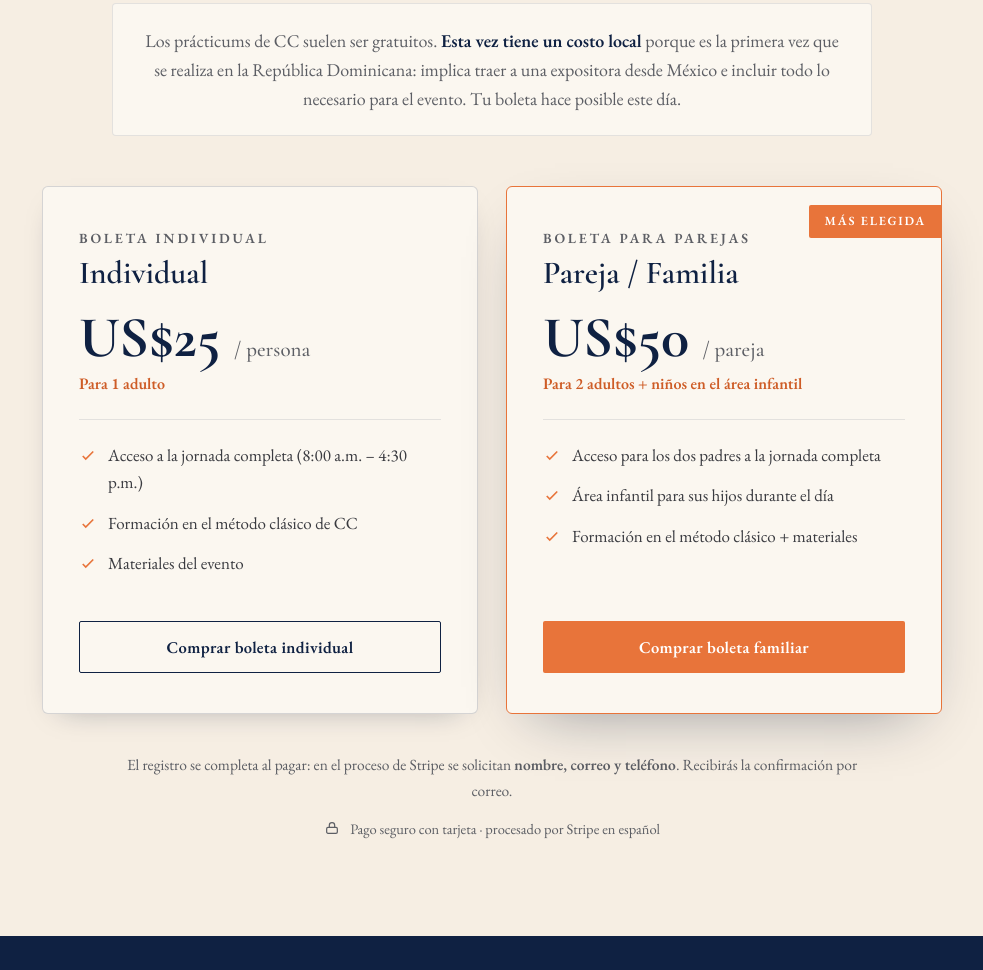
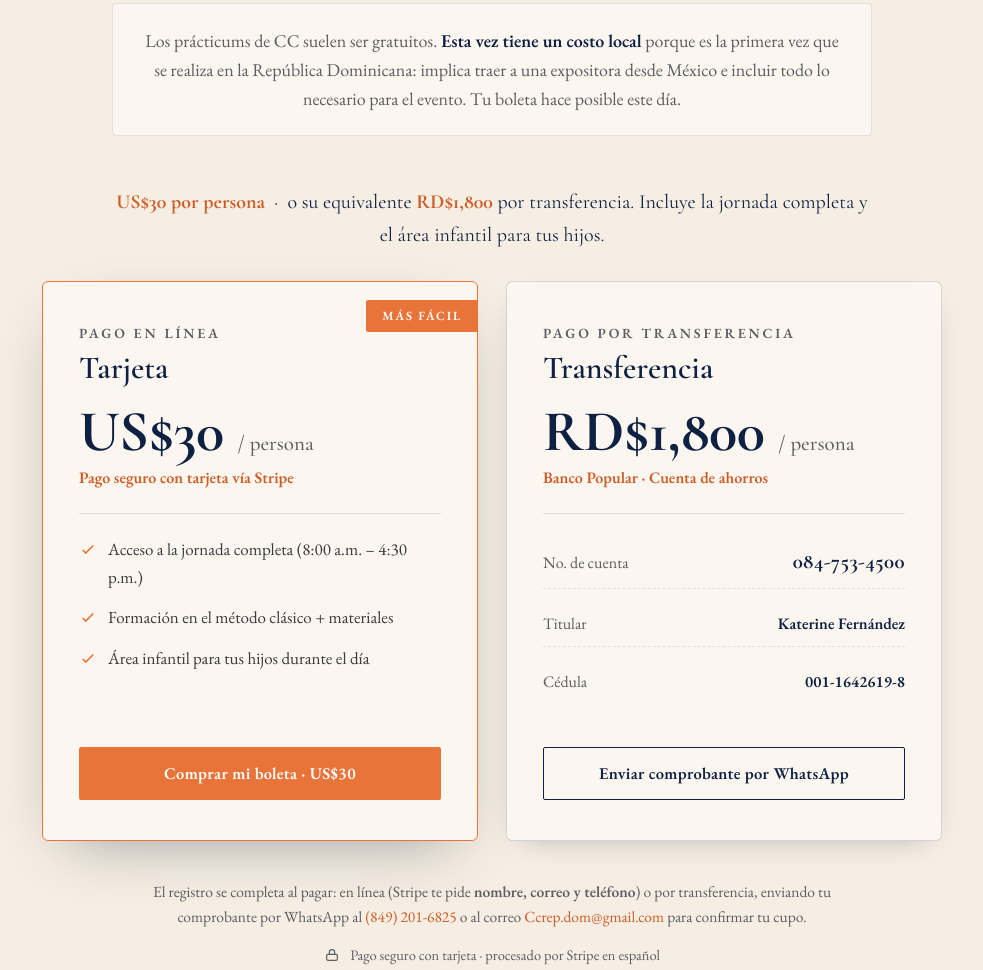
Before and after one commit to classical-conversations-rd/practicum-2026-, a plain HTML site: page index.html in a window 1280 px wide. Shown: the part 4648-5618 px from the top of the page, without its empty margins (148-1131 px from the left). Drawn offline with nearby package versions, Linux system fonts and the light colour scheme.

Commit message:
Precio único US$30 / RD$1,800 transferencia + datos de cuenta

```diff
--- a/index.html
+++ b/index.html
@@ -8,7 +8,7 @@
 
 <!-- Open Graph / redes sociales -->
 <meta property="og:title" content="Prácticum 2026 · Classical Conversations RD" />
-<meta property="og:description" content="¿Cómo enseñar gramática a nuestros hijos? Jornada de formación para padres. Sábado 25 de julio de 2026, Santo Domingo. Boletas desde US$25." />
+<meta property="og:description" content="¿Cómo enseñar gramática a nuestros hijos? Jornada de formación para padres. Sábado 25 de julio de 2026, Santo Domingo. Boletas: US$30 por persona." />
 <meta property="og:type" content="website" />
 <meta property="og:url" content="https://classical-conversations-rd.github.io/practicum-2026-/" />
 <meta property="og:image" content="https://classical-conversations-rd.github.io/practicum-2026-/og-image.jpg" />
@@ -18,7 +18,7 @@
 <meta property="og:locale" content="es_DO" />
 <meta name="twitter:card" content="summary_large_image" />
 <meta name="twitter:title" content="Prácticum 2026 · Classical Conversations RD" />
-<meta name="twitter:description" content="¿Cómo enseñar gramática a nuestros hijos? Sábado 25 de julio de 2026, Santo Domingo. Boletas desde US$25." />
+<meta name="twitter:description" content="¿Cómo enseñar gramática a nuestros hijos? Sábado 25 de julio de 2026, Santo Domingo. Boletas: US$30 por persona." />
 <meta name="twitter:image" content="https://classical-conversations-rd.github.io/practicum-2026-/og-image.jpg" />
 
 <link rel="preconnect" href="https://fonts.googleapis.com" />
@@ -211,6 +211,13 @@
   .tk .btn{width:100%;margin-top:auto}
   .tk-foot{text-align:center;max-width:760px;margin:38px auto 0;color:var(--muted);font-size:15.5px}
   .pay-row{display:flex;align-items:center;justify-content:center;gap:10px;margin-top:14px;color:var(--muted);font-size:14.5px}
+  .oneprice{max-width:760px;margin:0 auto 30px;text-align:center;font-size:20px;color:var(--navy);font-family:'Cormorant Garamond',serif}
+  .oneprice strong{color:var(--orange-deep);font-weight:700}
+  .bank{list-style:none;margin:0 0 30px;border-top:1px solid var(--line-soft);padding-top:22px}
+  .bank li{display:flex;justify-content:space-between;align-items:baseline;gap:14px;padding:9px 0;font-size:16px;color:var(--muted);border-bottom:1px dashed var(--line-soft)}
+  .bank li:last-child{border-bottom:0}
+  .bank li span{color:var(--navy);font-weight:600;text-align:right}
+  .bank li .acct{font-size:21px;letter-spacing:.02em;font-family:'Cormorant Garamond',serif;font-weight:700}
 
   /* ---------- Details ---------- */
   .details{background:var(--navy);color:#EADFCD}
@@ -441,41 +448,42 @@
     </div>
     <p class="why reveal">Los prácticums de CC suelen ser gratuitos. <strong>Esta vez tiene un costo local</strong> porque es la primera vez que se realiza en la República Dominicana: implica traer a una expositora desde México e incluir todo lo necesario para el evento. Tu boleta hace posible este día.</p>
 
+    <p class="oneprice reveal"><strong>US$30 por persona</strong> &nbsp;·&nbsp; o su equivalente <strong>RD$1,800</strong> por transferencia. Incluye la jornada completa y el área infantil para tus hijos.</p>
+
     <div class="tk-grid reveal">
-      <!-- Individual -->
-      <div class="tk">
-        <span class="kicker">Boleta individual</span>
-        <h3>Individual</h3>
-        <div class="price">US$25 <small>/ persona</small></div>
-        <div class="ppl">Para 1 adulto</div>
+      <!-- Pago en línea (Stripe) -->
+      <div class="tk feat">
+        <span class="ribbon">Más fácil</span>
+        <span class="kicker">Pago en línea</span>
+        <h3>Tarjeta</h3>
+        <div class="price">US$30 <small>/ persona</small></div>
+        <div class="ppl">Pago seguro con tarjeta vía Stripe</div>
         <ul>
           <li><svg width="18" height="18" viewBox="0 0 24 24" fill="none" stroke="currentColor" stroke-width="2.2"><path d="M5 12l4 4 10-10"/></svg> Acceso a la jornada completa (8:00 a.m. – 4:30 p.m.)</li>
-          <li><svg width="18" height="18" viewBox="0 0 24 24" fill="none" stroke="currentColor" stroke-width="2.2"><path d="M5 12l4 4 10-10"/></svg> Formación en el método clásico de CC</li>
-          <li><svg width="18" height="18" viewBox="0 0 24 24" fill="none" stroke="currentColor" stroke-width="2.2"><path d="M5 12l4 4 10-10"/></svg> Materiales del evento</li>
+          <li><svg width="18" height="18" viewBox="0 0 24 24" fill="none" stroke="currentColor" stroke-width="2.2"><path d="M5 12l4 4 10-10"/></svg> Formación en el método clásico + materiales</li>
+          <li><svg width="18" height="18" viewBox="0 0 24 24" fill="none" stroke="currentColor" stroke-width="2.2"><path d="M5 12l4 4 10-10"/></svg> Área infantil para tus hijos durante el día</li>
         </ul>
-        <!-- TODO: reemplazar href="#" por el Stripe Payment Link de la boleta INDIVIDUAL -->
-        <a class="btn btn-ghost" href="#" data-stripe="individual" target="_blank" rel="noopener">Comprar boleta individual</a>
+        <!-- TODO: reemplazar href="#" por el Stripe Payment Link (US$30) -->
+        <a class="btn btn-primary" href="#" data-stripe="tarjeta" target="_blank" rel="noopener">Comprar mi boleta · US$30</a>
       </div>
 
-      <!-- Pareja / Familia -->
-      <div class="tk feat">
-        <span class="ribbon">Más elegida</span>
-        <span class="kicker">Boleta para parejas</span>
-        <h3>Pareja / Familia</h3>
-        <div class="price">US$50 <small>/ pareja</small></div>
-        <div class="ppl">Para 2 adultos + niños en el área infantil</div>
-        <ul>
-          <li><svg width="18" height="18" viewBox="0 0 24 24" fill="none" stroke="currentColor" stroke-width="2.2"><path d="M5 12l4 4 10-10"/></svg> Acceso para los dos padres a la jornada completa</li>
-          <li><svg width="18" height="18" viewBox="0 0 24 24" fill="none" stroke="currentColor" stroke-width="2.2"><path d="M5 12l4 4 10-10"/></svg> Área infantil para sus hijos durante el día</li>
-          <li><svg width="18" height="18" viewBox="0 0 24 24" fill="none" stroke="currentColor" stroke-width="2.2"><path d="M5 12l4 4 10-10"/></svg> Formación en el método clásico + materiales</li>
+      <!-- Transferencia bancaria -->
+      <div class="tk">
+        <span class="kicker">Pago por transferencia</span>
+        <h3>Transferencia</h3>
+        <div class="price">RD$1,800 <small>/ persona</small></div>
+        <div class="ppl">Banco Popular · Cuenta de ahorros</div>
+        <ul class="bank">
+          <li>No. de cuenta <span class="acct">084-753-4500</span></li>
+          <li>Titular <span>Katerine Fernández</span></li>
+          <li>Cédula <span>001-1642619-8</span></li>
         </ul>
-        <!-- TODO: reemplazar href="#" por el Stripe Payment Link de la boleta PAREJA/FAMILIA -->
-        <a class="btn btn-primary" href="#" data-stripe="pareja" target="_blank" rel="noopener">Comprar boleta familiar</a>
+        <a class="btn btn-ghost" href="https://wa.me/18492016825?text=Hola,%20envío%20mi%20comprobante%20de%20transferencia%20para%20el%20Prácticum%202026" target="_blank" rel="noopener">Enviar comprobante por WhatsApp</a>
       </div>
     </div>
 
     <div class="tk-foot reveal">
-      <p>El registro se completa al pagar: en el proceso de Stripe se solicitan <strong>nombre, correo y teléfono</strong>. Recibirás la confirmación por correo.</p>
+      <p>El registro se completa al pagar: en línea (Stripe te pide <strong>nombre, correo y teléfono</strong>) o por transferencia, enviando tu comprobante por WhatsApp al <a href="tel:+18492016825" style="color:var(--orange-deep)">(849) 201-6825</a> o al correo <a href="mailto:Ccrep.dom@gmail.com" style="color:var(--orange-deep)">Ccrep.dom@gmail.com</a> para confirmar tu cupo.</p>
       <div class="pay-row">
         <svg width="16" height="16" viewBox="0 0 24 24" fill="none" stroke="currentColor" stroke-width="1.8"><rect x="4" y="11" width="16" height="9" rx="2"/><path d="M8 11V8a4 4 0 018 0v3"/></svg>
         Pago seguro con tarjeta · procesado por Stripe en español
```
Also changed, not shown: og-image.jpg.
